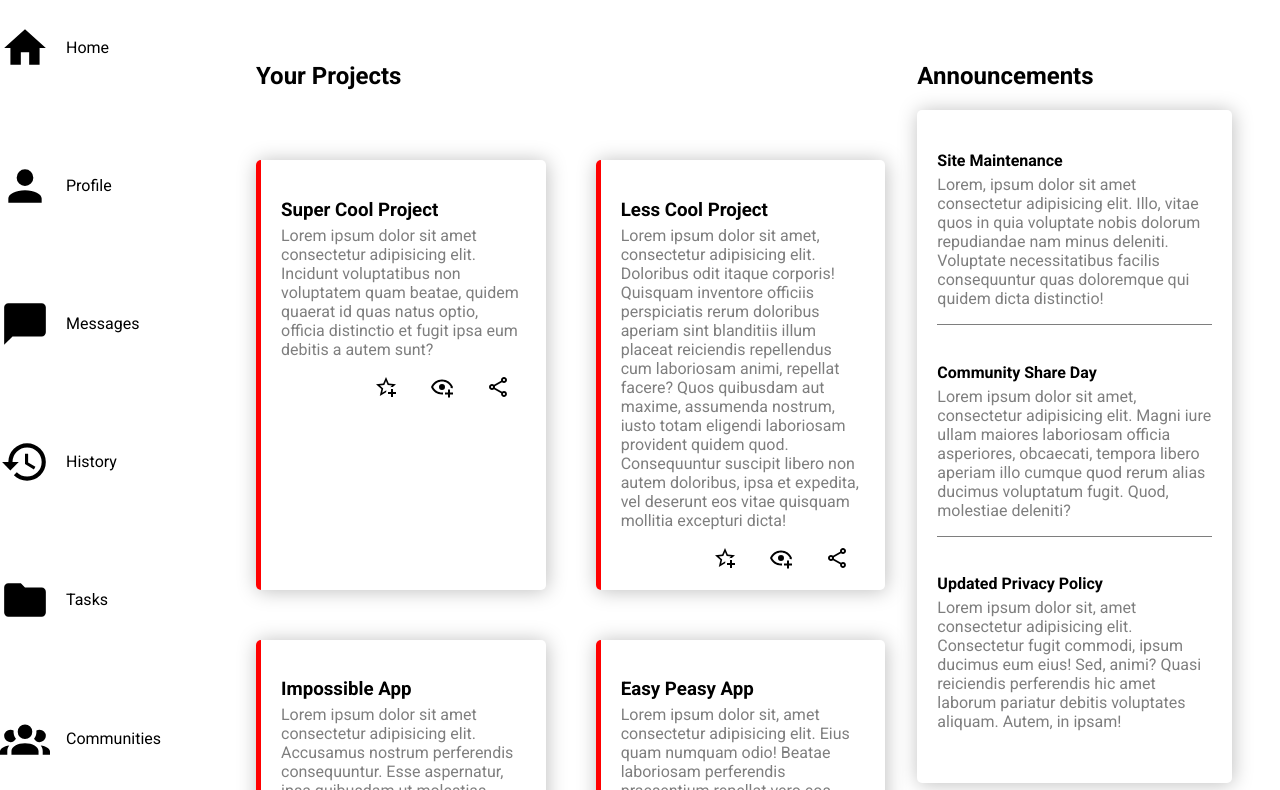
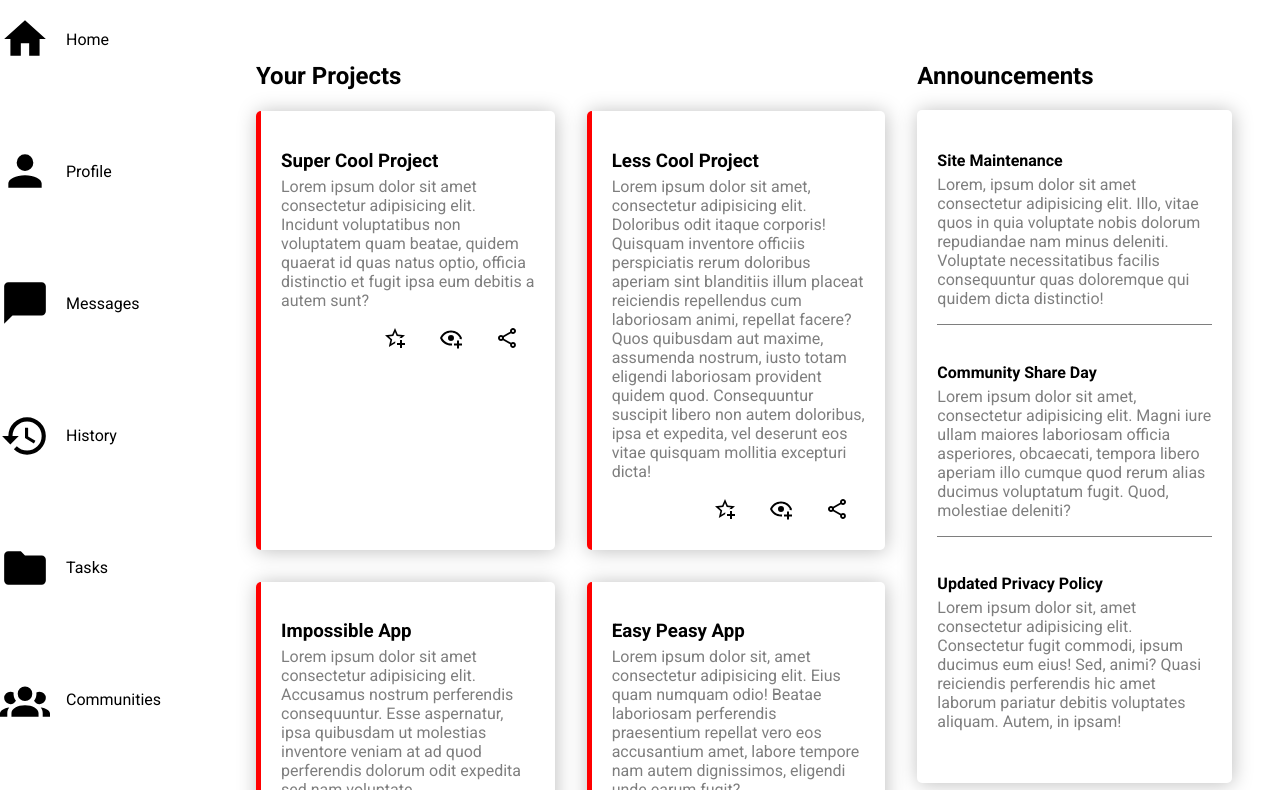
Before and after one commit to rzho17/Admin-Dashboard, a plain HTML site: page index.html in a window 1280 px wide. Shown: the part 169-959 px from the top of the page. Drawn offline with Linux system fonts and the light colour scheme.

Commit message:
Layout main content

```diff
--- a/styles.css
+++ b/styles.css
@@ -156,8 +156,9 @@ main {
 .project-container {
     display: grid;
     grid-template-columns: 1fr 1fr;
+    grid-template-rows: 2.3rem auto;
 
-    gap: 50px;
+    gap: 2rem;
 
 }
 
```
